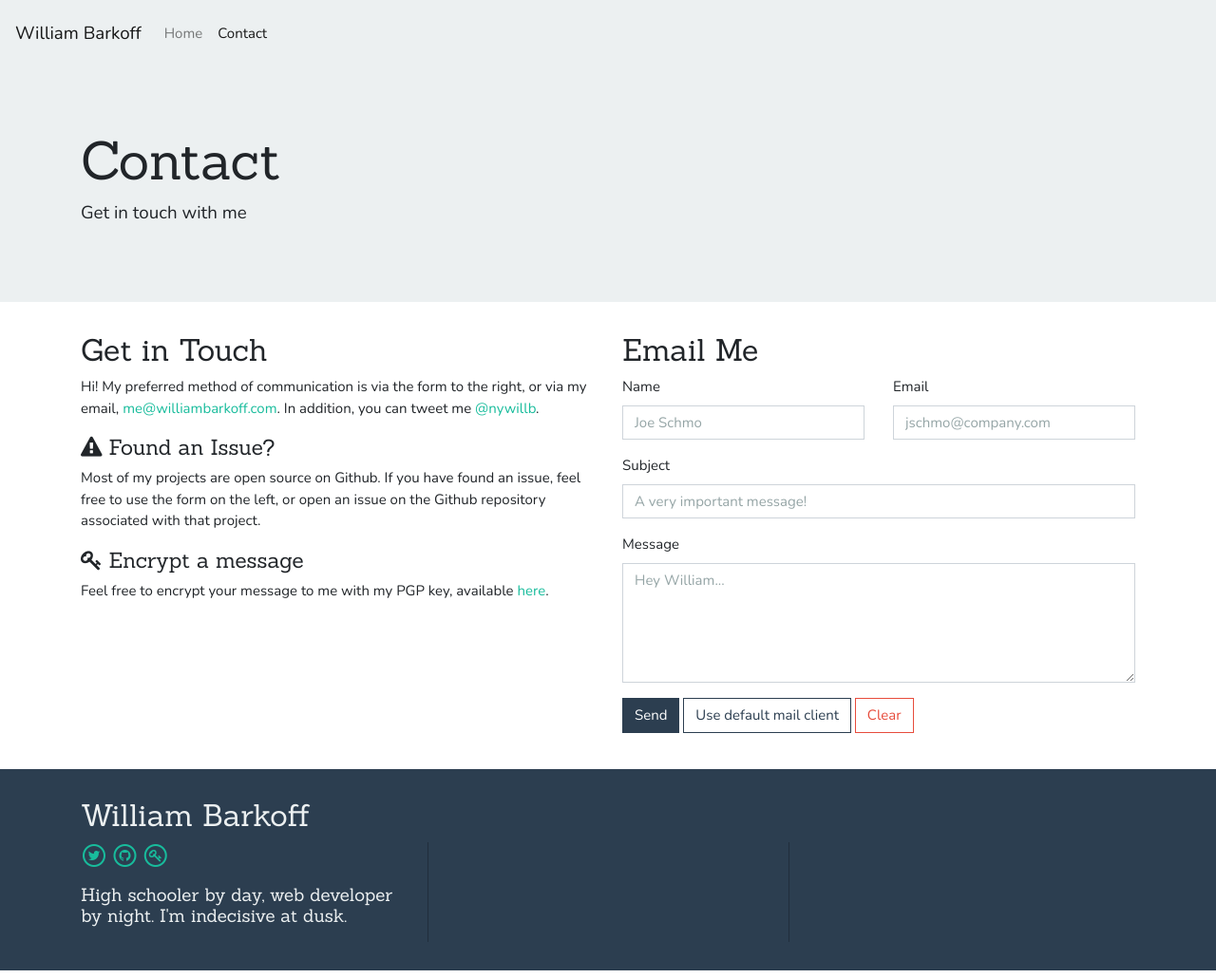
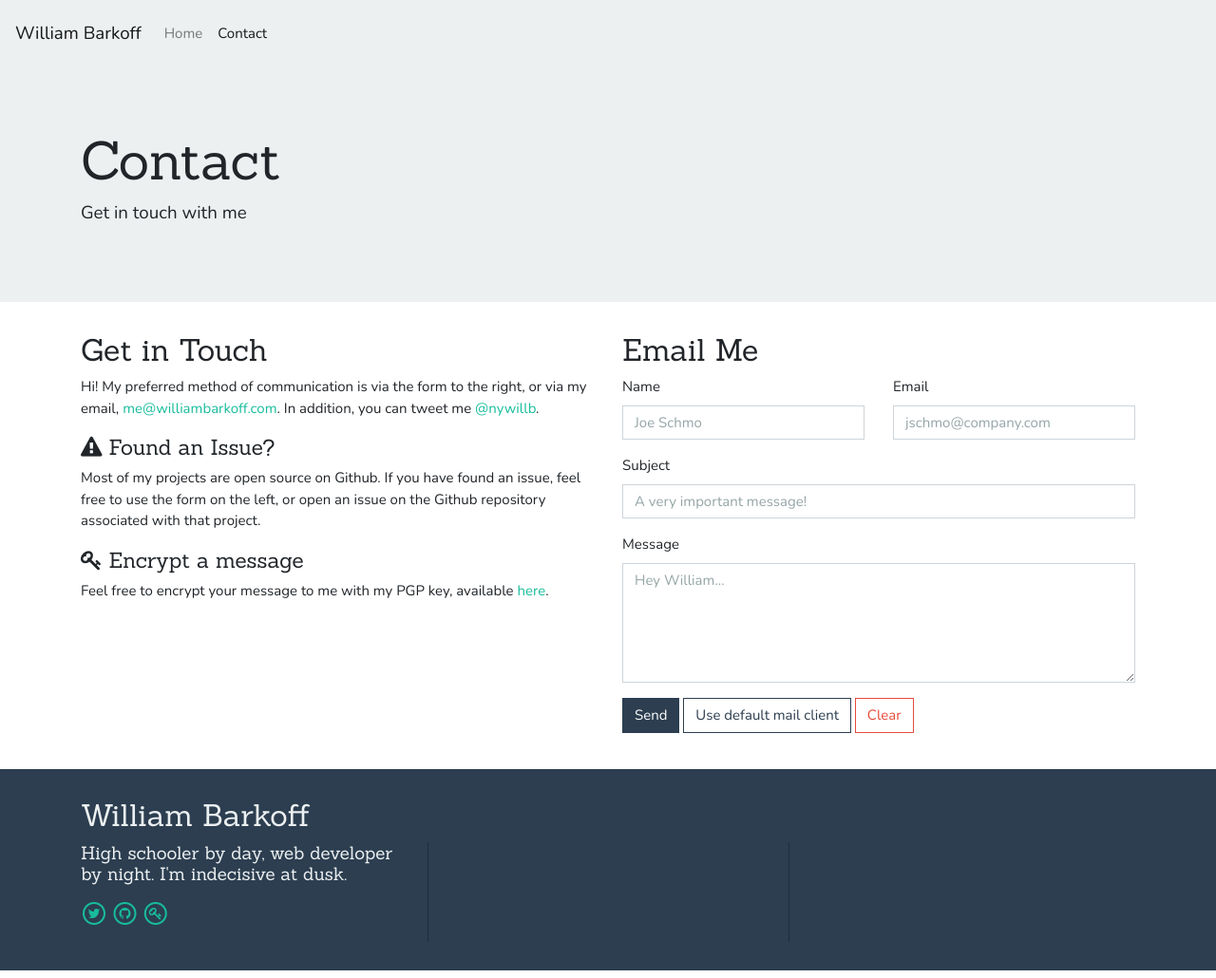
Before and after one commit to willbarkoff/willbarkoff.github.io, a Jekyll site: the page built from contact.md, in a window 1280 px wide and 1030 px high. Shown: the whole window at 95% size. Built offline with Jekyll 4.4.1, drawn with Linux system fonts in a browser that asks for light colours.

Commit message:
re-arrange footer

```diff
--- a/_includes/footer.html
+++ b/_includes/footer.html
@@ -3,6 +3,9 @@
 		<h3>William Barkoff</h3>
 		<div class="row">
 			<div class="col-md-4">
+				<p class="lead footer-lead">
+					High schooler by day, web developer by night. I'm indecisive at dusk.
+				</p>
 				<p class="footer-icons">
 					{% for link in site.footer-social %}
 					<a href="{{ link.url }}">
@@ -13,14 +16,9 @@
 					</a>
 					{% endfor %}
 				</p>
-                <p class="lead footer-lead">High schooler by day, web developer by night. I'm indecisive at dusk.</p>
 			</div>
-            <div class="col-md-4 footer-ln-left">
-
-            </div>
-            <div class="col-md-4 footer-ln-left">
-
+			<div class="col-md-4 footer-ln-left"></div>
+			<div class="col-md-4 footer-ln-left"></div>
 		</div>
 	</div>
 </div>
-</div>
```
Lines whose indentation alone changed are shown as unchanged.
